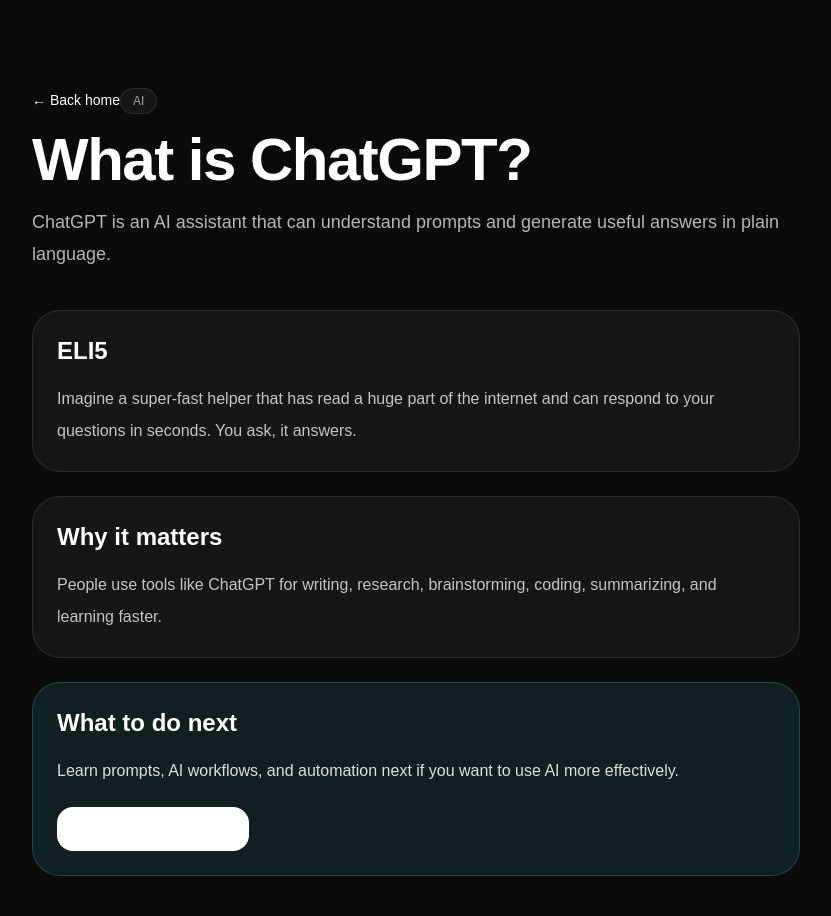
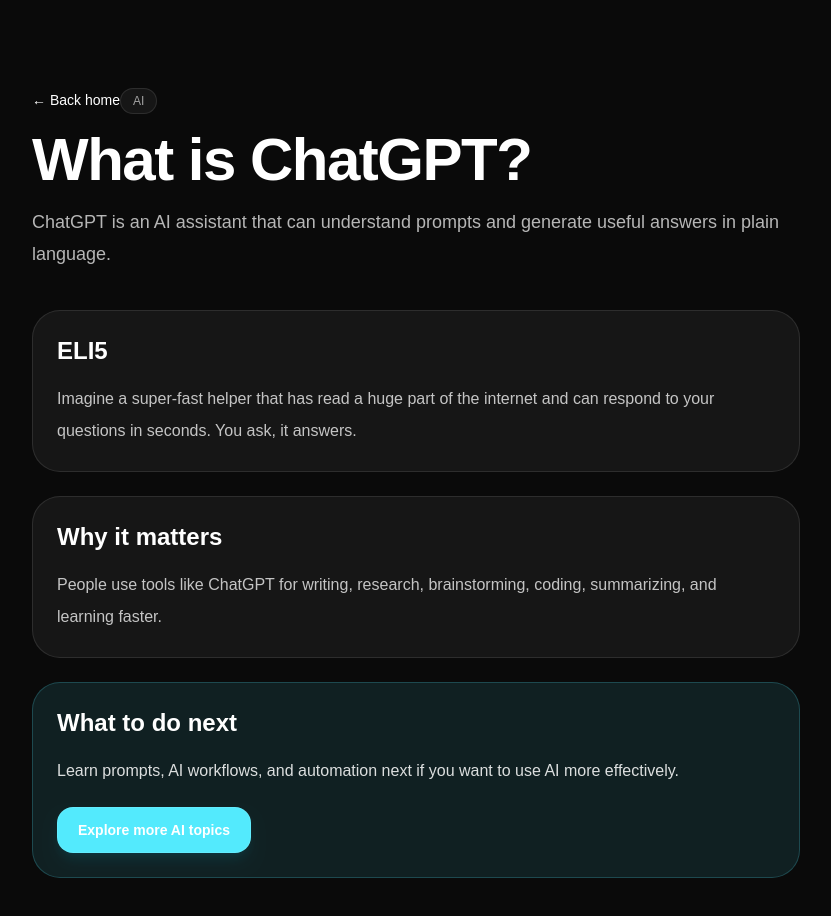
Before and after one commit to licsuj/nextjs-boilerplate, a Next.js app: page /explain/chatgpt in a window 1280 px wide. Shown: the top 916 px of the page, without its empty margins (224-1055 px from the left). Built offline with nearby package versions, Linux system fonts and the light colour scheme.

Commit message:
Update page.tsx

```diff
--- a/app/explain/chatgpt/page.tsx
+++ b/app/explain/chatgpt/page.tsx
@@ -45,7 +45,7 @@
           </p>
           <Link
             href="/explore"
-            className="mt-5 inline-block rounded-2xl bg-white px-5 py-3 text-sm font-bold text-neutral-950"
+            className="mt-5 inline-block rounded-2xl border border-cyan-200/20 bg-cyan-300 px-5 py-3 text-sm font-bold text-neutral-950 shadow-lg shadow-cyan-500/10 transition hover:bg-cyan-200"
           >
             Explore more AI topics
           </Link>
```
